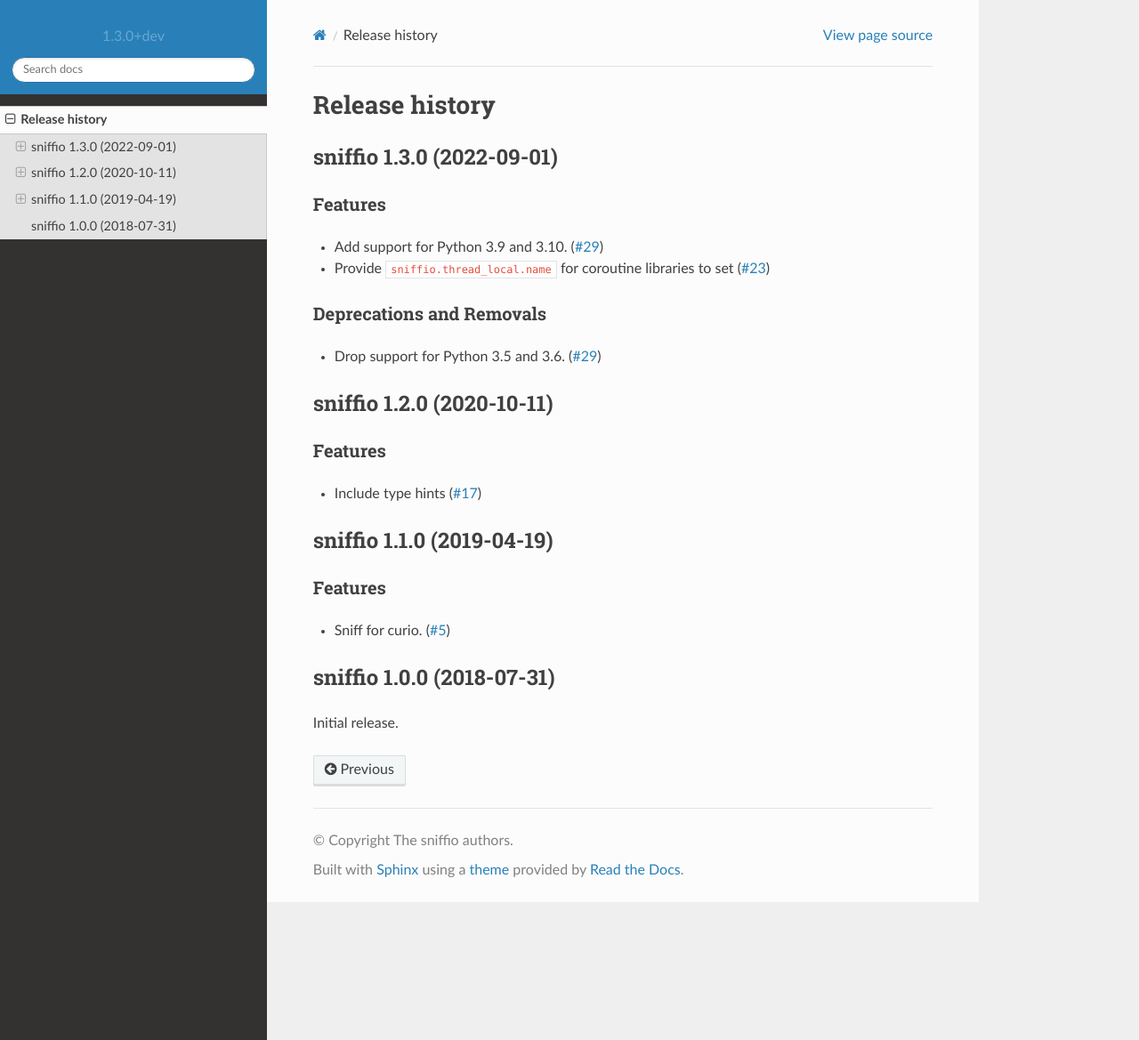
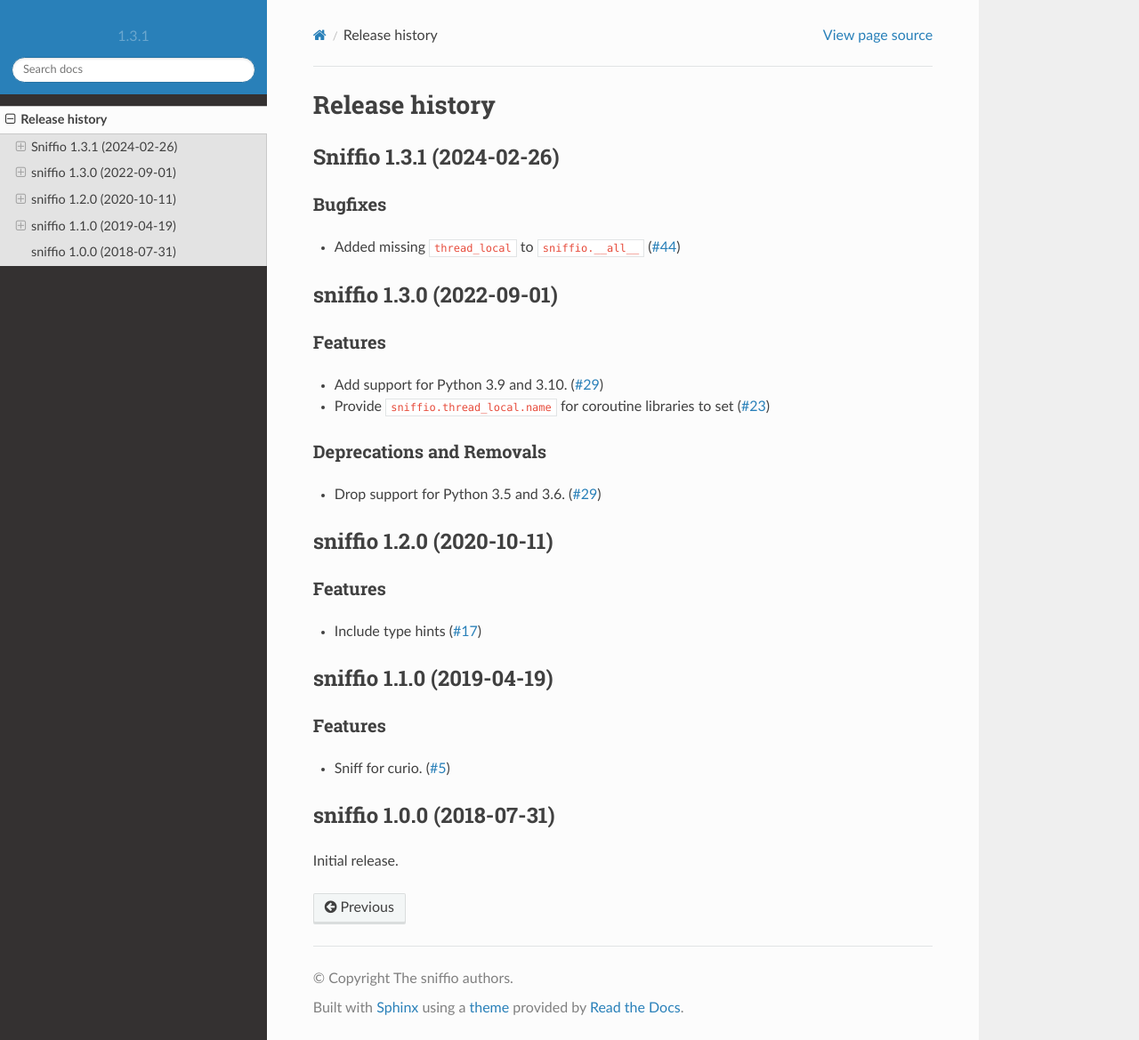
Before and after one commit to python-trio/sniffio, a Sphinx documentation site: the page built from docs/source/history.rst, in a window 1280 px wide and 1169 px high. Shown: the whole window at 89% size. Built offline with Sphinx 7.4.7 and the Read the Docs theme 2.0.0, drawn with Linux system fonts in a browser that asks for light colours.

Commit message:
Release 1.3.1

```diff
--- a/docs/source/history.rst
+++ b/docs/source/history.rst
@@ -4,6 +4,15 @@
 .. currentmodule:: sniffio
 
 .. towncrier release notes start
+
+Sniffio 1.3.1 (2024-02-26)
+--------------------------
+
+Bugfixes
+~~~~~~~~
+
+- Added missing ``thread_local`` to ``sniffio.__all__`` (`#44 <https://github.com/python-trio/sniffio/issues/44>`__)
+
 
 sniffio 1.3.0 (2022-09-01)
 --------------------------
--- a/newsfragments/44.bugfix.rst
+++ /dev/null
@@ -1 +0,0 @@
-Added missing ``thread_local`` to ``sniffio.__all__``
--- a/sniffio/_version.py
+++ b/sniffio/_version.py
@@ -1,3 +1,3 @@
 # This file is imported from __init__.py and exec'd from setup.py
 
-__version__ = "1.3.0+dev"
+__version__ = "1.3.1"
```
